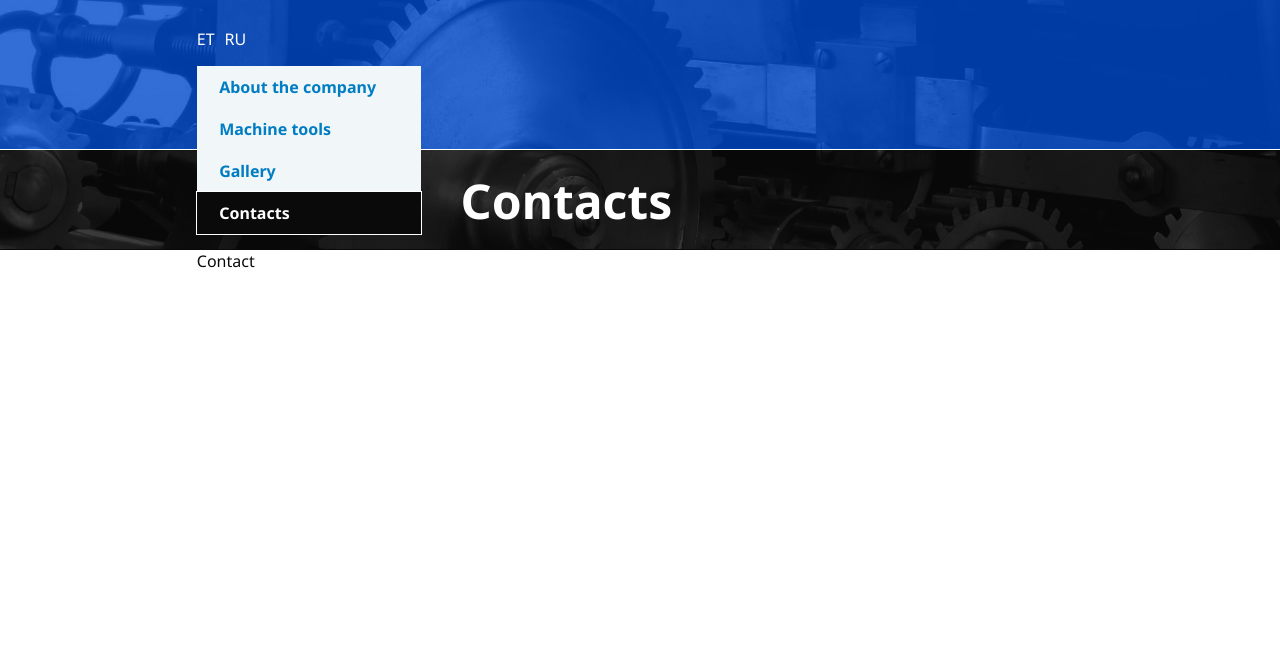
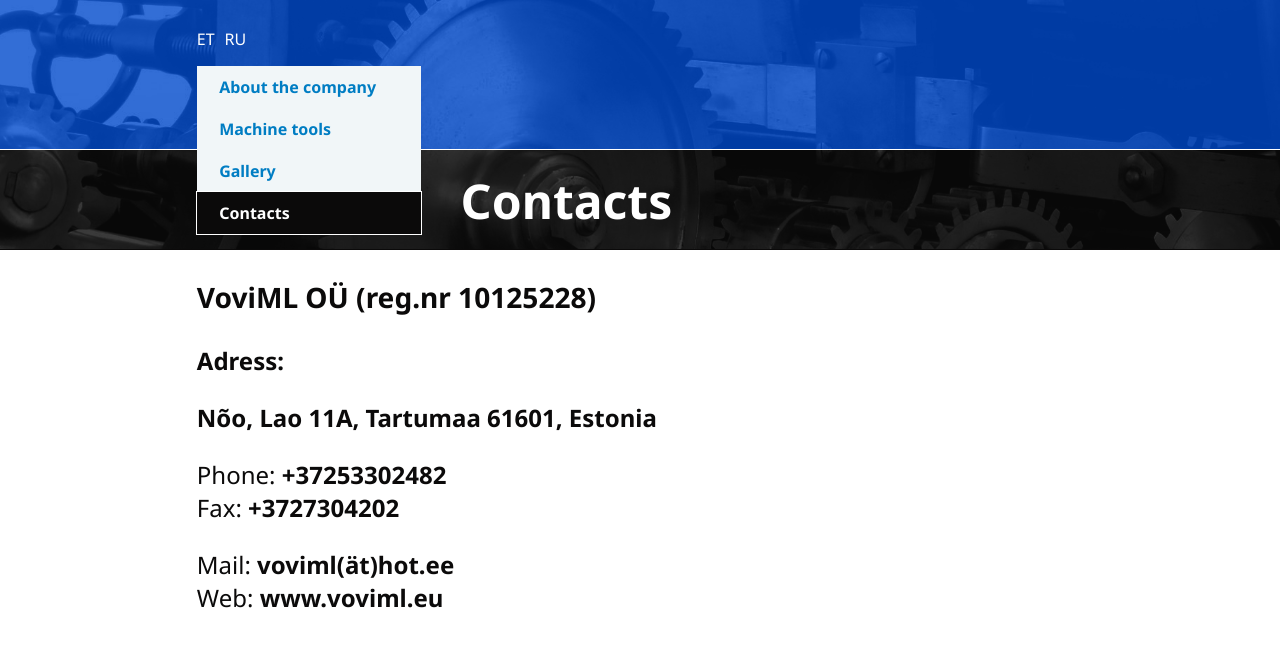
Before and after one commit to hlorellium/voviML, a React (Create React App) app: page /contact in a window 1280 px wide. Shown: the top 646 px of the page. Built offline with nearby package versions, Linux system fonts and the light colour scheme.

Commit message:
Contact page

```diff
--- a/package.json
+++ b/package.json
@@ -6,6 +6,7 @@
     "@testing-library/jest-dom": "^4.2.4",
     "@testing-library/react": "^9.5.0",
     "@testing-library/user-event": "^7.2.1",
+    "google-map-react": "^2.0.8",
     "react": "^16.13.1",
     "react-dom": "^16.13.1",
     "react-router": "^5.2.0",
--- a/src/LanguageContext.js
+++ b/src/LanguageContext.js
@@ -18,7 +18,13 @@
                 We offer metalworking in such material capabilities as steel, stainless steel, aluminium, copper, bronze, brass, plastic, and etc.
                 If You'd like to know more about what our company can do for You, please don't hesitate to contact us.`,
         },
-        contact: {},
+        contact: {
+            adress: 'Adress',
+            phone: 'Phone',
+            fax: 'Fax',
+            mail: 'Mail',
+            web: 'Web',
+        },
     },
     et: {
         menu: {
@@ -36,7 +42,13 @@
             Valmistame tooteid üksiktellimusena kui ka suurte sarjadena vastavalt kliendi poolt ette antud joonistele.
             Meil on kogemus erinevate materjalide töötlemisel:  roostevaba teras, pronks, plastid, alumiinium jne.`,
         },
-        contact: {},
+        contact: {
+            adress: 'Aadress',
+            phone: 'Telefon',
+            fax: 'Faksimine',
+            mail: 'E-post',
+            web: 'Web',
+        },
     },
     ru: {
         menu: {
@@ -54,7 +66,13 @@
             Valmistame tooteid üksiktellimusena kui ka suurte sarjadena vastavalt kliendi poolt ette antud joonistele.
             Meil on kogemus erinevate materjalide töötlemisel:  roostevaba teras, pronks, plastid, alumiinium jne.`,
         },
-        contact: {},
+        contact: {
+            adress: 'Адрес',
+            phone: 'Телефон',
+            fax: 'Факс',
+            mail: 'Почта',
+            web: 'Веб-сайт',
+        },
     },
 };
 
--- a/src/components/Contact.js
+++ b/src/components/Contact.js
@@ -1,12 +1,25 @@
 import React, { useEffect } from 'react';
+import { ContactsStyles } from '../styled-components';
 
 export const Contact = ({ data, setCurrentPage }) => {
-        // eslint-disable-next-line
-        useEffect(() => setCurrentPage(data.menu.contacts), [data.menu.contacts]);
+    // eslint-disable-next-line
+    useEffect(() => setCurrentPage(data.menu.contacts), [data.menu.contacts]);
 
     return (
-        <div>
-            Contact
-        </div>
-    )
-}
+        <ContactsStyles>
+            <div>
+                <h3>VoviML OÜ (reg.nr 10125228)</h3>
+                <span>{data.contact.adress}:</span>
+                <p>Nõo, Lao 11A, Tartumaa 61601, Estonia </p>
+                <p>
+                    {data.contact.phone}: <span>+37253302482</span> <br />{' '}
+                    {data.contact.fax}: <span>+3727304202</span>
+                </p>
+                <p>
+                    {data.contact.mail}: <span>voviml(ät)hot.ee</span> <br />{' '}
+                    {data.contact.web}: <span>www.voviml.eu</span>
+                </p>
+            </div>
+        </ContactsStyles>
+    );
+};
--- a/src/styled-components.js
+++ b/src/styled-components.js
@@ -25,6 +25,7 @@
 export const MainContainer = styled.div`
     background-color: #fff;
     grid-area: 4 / 2 / 5 / 5;
+    padding-bottom: 25px;
     @media (max-width: 1024px) {
         grid-area: 4 / 2 / 5 / 5;
     }
@@ -90,6 +91,19 @@
     }
 `;
 export const ContactsStyles = styled.div `
+font-size: 1.5em;
+span {
+    font-weight: bold;
+}
+span:first-of-type {
+
+}
+p:first-of-type {
+    font-weight: bold;
+}
+p {
+    white-space: pre-line;
+}
 
 `
 export const Sidebar = styled.ul`
```
Also changed, not shown: 1 other file (tests, documents, lock files or other folders).
